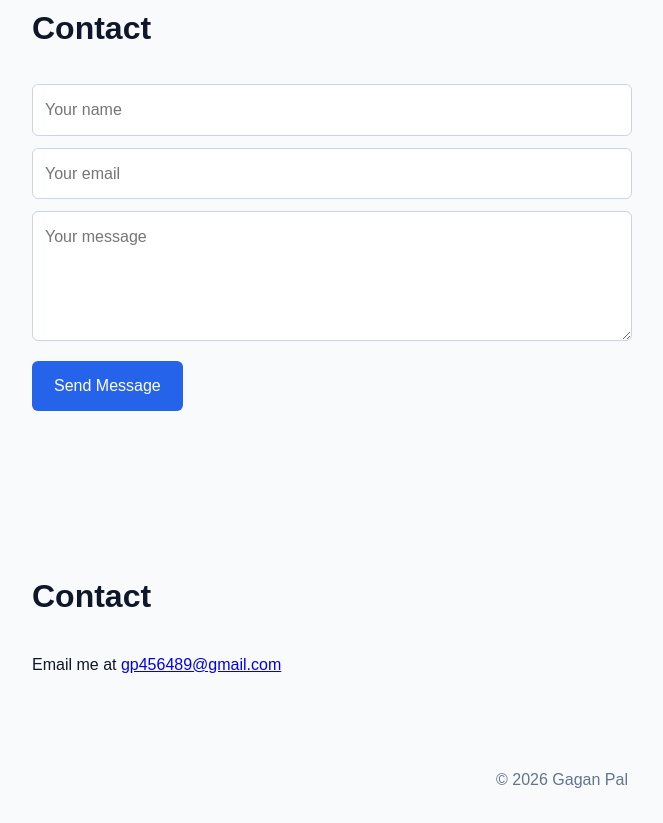
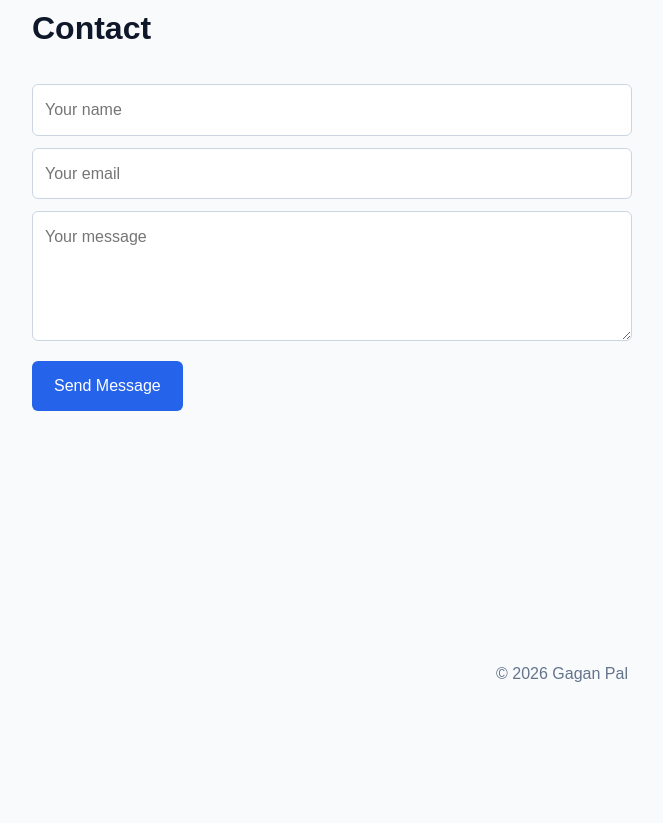
Before and after one commit to gaganpal08/gaganpal08.github.io, a plain HTML site: page index.html in a window 1280 px wide. Shown: the part 1596-2419 px from the top of the page, without its empty margins (78-741 px from the left). After the commit the page ends 2312 px from the top, so only its background shows below. Drawn offline with Linux system fonts and the light colour scheme.

Commit message:
Remove contact heading and email information
Removed contact section heading and email paragraph.

```diff
--- a/index.html
+++ b/index.html
@@ -217,12 +217,6 @@
       </form>
     </section>
     <section id="contact">
-  <h2>Contact</h2>
-
-  <p>
-    Email me at
-    <a href="mailto:gp456489@gmail.com">gp456489@gmail.com</a>
-  </p>
 
   <form id="contact-form">
     <!-- form fields -->
```
